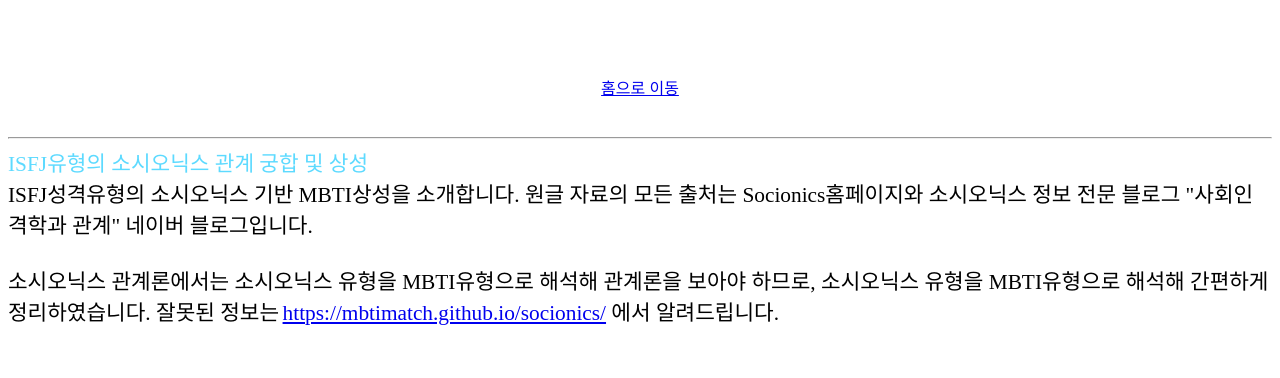
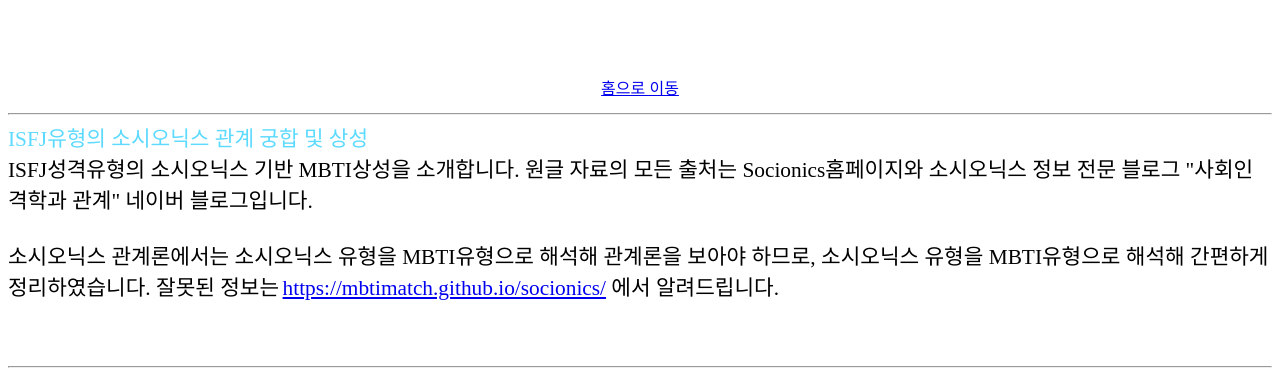
Before and after one commit to mbtimatch/isfj-relationship, a plain HTML site: page index.html in a window 1280 px wide. Shown: the part 119-497 px from the top of the page. Drawn offline with Linux system fonts and the light colour scheme.

Commit message:
Add files via upload

```diff
--- a/index.html
+++ b/index.html
@@ -29,7 +29,7 @@
         <p><a href="https://mbtimatch.github.io/socionics/"><span style="font-size:12pt;">홈으로 이동</span></a></p>
     </div>
     <div>
-<div><a href="https://mbtimatch.github.io/socionics/"><br/></a></div><hr/>
+<hr/>
         <div>
             <div><span style="font-size: 16pt;"><span style="font-size: 16pt; color: rgb(93, 218, 255); font-family: THE렛츠스마일R;">ISFJ유형의 소시오닉스 관계 궁합 및 상성</span></span></div>
             <div><span style="font-size: 16pt; font-family: THE렛츠스마일R;">ISFJ성격유형의 소시오닉스 기반 MBTI상성을 소개합니다. 원글 자료의 모든 출처는 Socionics홈페이지와 소시오닉스 정보 전문 블로그 &quot;사회인격학과 관계&quot; 네이버 블로그입니다.</span></div>
```
